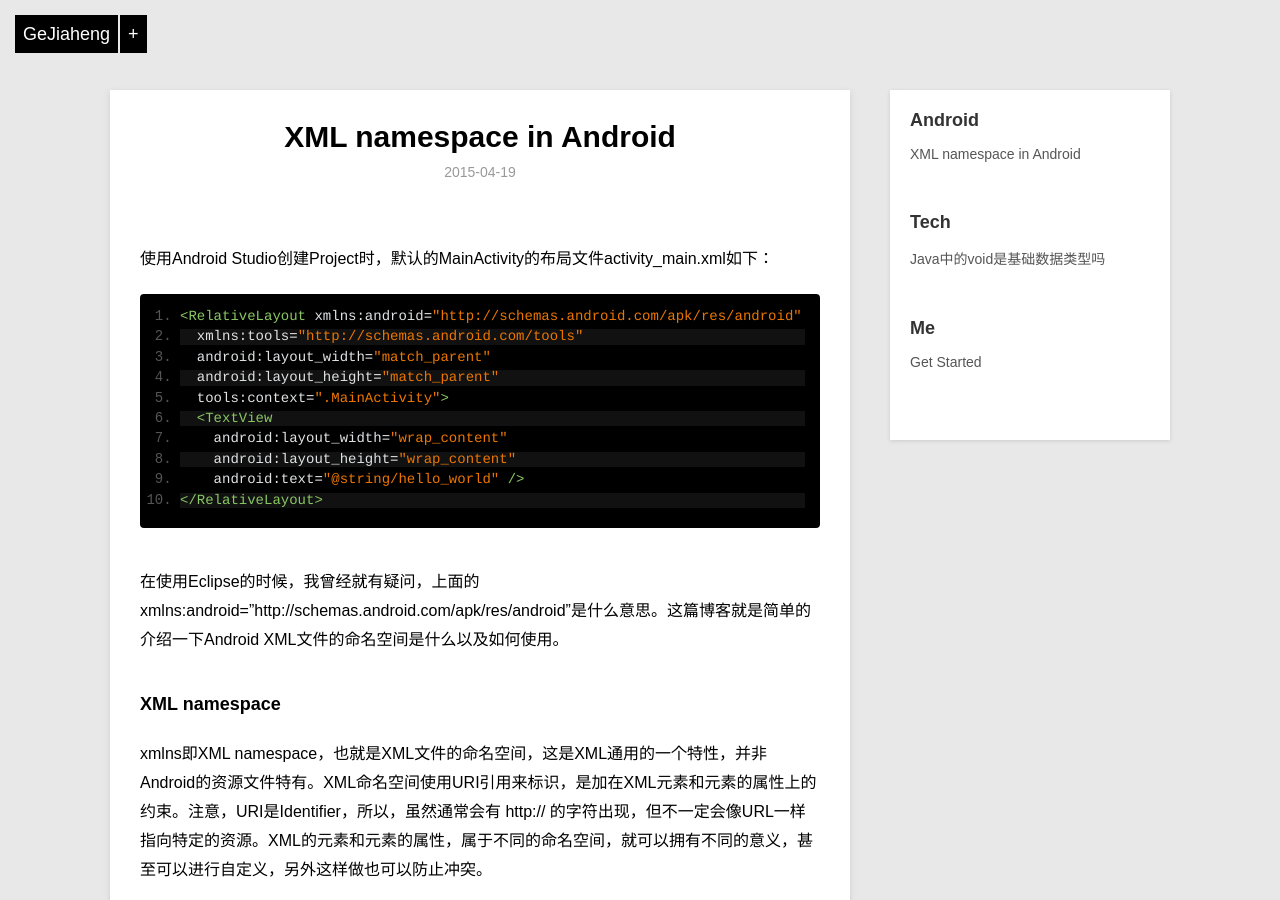
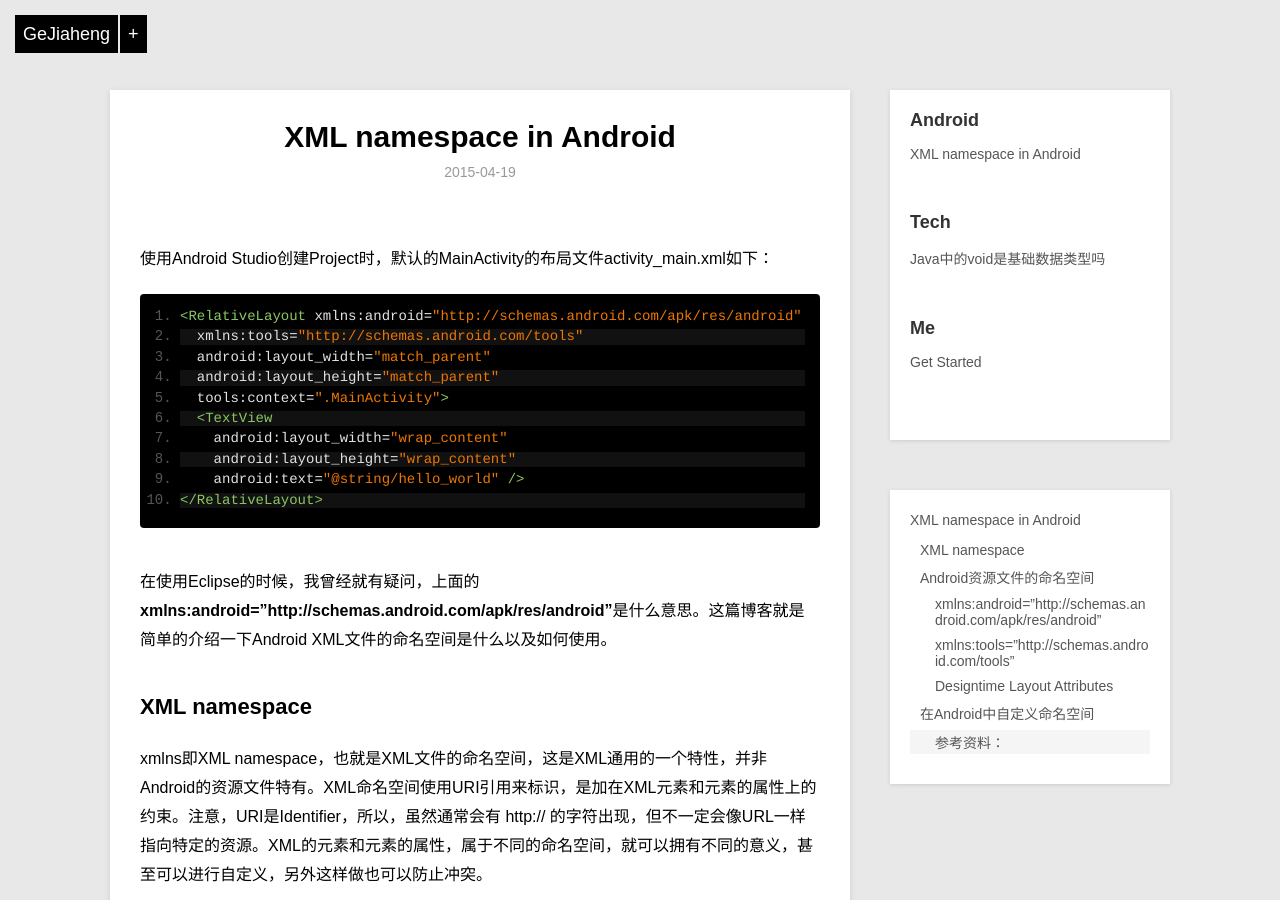
Before and after one commit to gejiaheng/gejiaheng.github.io, a Jekyll site: the page built from _posts/android/2015-4-19-XML-namespace-in-Android.md, in a window 1280 px wide and 900 px high. Built offline with Jekyll 4.4.1, drawn with Linux system fonts in a browser that asks for light colours; Markdown is read by kramdown in place of the engine named in the settings.

Commit message:
Correct some format errors

````diff
--- a/_posts/android/2015-4-19-XML-namespace-in-Android.md
+++ b/_posts/android/2015-4-19-XML-namespace-in-Android.md
@@ -20,9 +20,9 @@
 </RelativeLayout>
 ```
 
-在使用Eclipse的时候，我曾经就有疑问，上面的*xmlns:android="http://schemas.android.com/apk/res/android"*是什么意思。这篇博客就是简单的介绍一下Android XML文件的命名空间是什么以及如何使用。
+在使用Eclipse的时候，我曾经就有疑问，上面的**xmlns:android="http://schemas.android.com/apk/res/android"**是什么意思。这篇博客就是简单的介绍一下Android XML文件的命名空间是什么以及如何使用。
 
-###XML namespace
+##XML namespace
 xmlns即XML namespace，也就是XML文件的命名空间，这是XML通用的一个特性，并非Android的资源文件特有。XML命名空间使用URI引用来标识，是加在XML元素和元素的属性上的约束。注意，URI是Identifier，所以，虽然通常会有 *http://* 的字符出现，但不一定会像URL一样指向特定的资源。XML的元素和元素的属性，属于不同的命名空间，就可以拥有不同的意义，甚至可以进行自定义，另外这样做也可以防止冲突。
 
 我们可以这样定义XML namespace：
@@ -43,14 +43,15 @@
 
 这样XML的解析器就可以根据不同的命名空间来进行解析工作了。其实，这和Java中类的全限定名有些类似，可以有相同的类名，只要它们处于不同的包中，就还是两个不同的类，JVM是通过类的全限定名来加载类的。
 
-###Android资源文件的命名空间
+##Android资源文件的命名空间
 
-####xmlns:android="http://schemas.android.com/apk/res/android"
+###xmlns:android="http://schemas.android.com/apk/res/android"
 这是Android的Framework层解析XML布局文件默认的命名空间，android是它的别名，所以在View的属性前都会有*android:*的前缀，你也可以取其它的名字，但是这个命名空间的字符串标识符是唯一、不可更改的。
 
-####xmlns:tools="http://schemas.android.com/tools"
+###xmlns:tools="http://schemas.android.com/tools"
 Android还有另外一个常用的命名空间，URI是*"http://schemas.android.com/tools"*，它可以让工具提取XML文件的信息，并且在打包APK的时候去除掉此命名空间下的元素和属性，这样就不会影响运行时了。
 根据Android Tools的官网，下面举几个常用的例子：
+
 - tools:**ignore**
 这个属性可以用于任意XML元素，是以逗号分隔的Lint工具检查项目的ID，它会忽略此元素及其子元素中相应的Lint检查。
 
@@ -59,6 +60,7 @@
 ```
 
 Used by: Lint
+
 - tools:**targetApi**
 这个属性和Java类中的*@TargetApi*注解类似，用于指定XML元素运行的API等级，可以使用API等级的整数或者名称表示。
 
@@ -68,6 +70,7 @@
 ```
 
 Used by: Lint
+
 - tools:**locale**
 用于资源文件的根节点，指定资源的语言或者地区。
 
@@ -78,6 +81,7 @@
 ```
 
 Used by: Lint, Studio(关闭非英语资源文件的拼写检查)
+
 - tools:**context**
 通常用于XML布局文件的根节点，告诉工具这个布局文件是被哪个Activity使用（设计阶段，并非运行时）。这样做可以告诉Layout Editor此布局文件可以使用关联Activity的theme，我们就可以看到对应theme下此布局实时渲染的效果。
 
@@ -89,6 +93,7 @@
 ```
 
 Used by: Layout Editor in Studio & Eclipse, Lint
+
 - tools:**layout**
 我们通常都是动态使用Fragment类的，其实也可以直接在布局文件中使用fragment标签，此时，可以使用这个属性查看Fragment的对应布局的渲染效果。注意，这只是作为设计阶段的辅助，运行时你可以加载其它任意布局文件。
 
@@ -99,6 +104,7 @@
 ```
 
 Used by: Layout Editor in Studio & Eclipse
+
 - tools:**listitem | listheader | listfooter**
 这个属性可以用于AdapterView的子类，包括ListView, GridView和ExpandableListView等，告诉工具在设计阶段列表渲染使用的item布局，header和footer的布局。
 
@@ -111,6 +117,7 @@
 ```
 
 Used by: Layout Editor in Studio & Eclipse
+
 - tools:**showIn**
 为了方便布局的复用，我们会include某些公用的布局文件。在公用的布局文件的根元素中使用这个属性，可以在合适的上下文，也就是外围布局中渲染这个布局，看到全部的效果。
 
@@ -125,6 +132,7 @@
 ```
 
 Used by: Layout Editor in Studio
+
 - tools:**menu**
 这个属性告诉工具Action Bar使用的菜单资源文件。
 
@@ -139,6 +147,7 @@
 ```
 
 Used by: Layout Editor in Studio
+
 - tools:**actionBarNavMode**
 这个属性告诉工具Action Bar的导航模式，包括*"standard"*,*"list"*,*"tabs"*三种。
 
@@ -154,7 +163,7 @@
 
 Used by: Layout Editor in Studio
 
-####Designtime Layout Attributes
+###Designtime Layout Attributes
 既然我们上面说到的命名空间只是在设计时起作用，我们可以更进一步，覆写Framework提供的View的属性，只是在设计阶段查看界面渲染的效果，打包的时候会被去除，所以不会影响运行时。
 
 要使用这个功能，和上面一样，首先需要在布局的根元素中加入此命名空间的声明。然后，可以把所有原来以 *android:* 前缀开始的View的属性改为 *tools:* 前缀。而且，这两个命名空间下的属性可以同时出现，一个是设计阶段起作用，一个是运行时起作用，互不影响。
@@ -187,7 +196,7 @@
 
 这样我们就可以在工具渲染布局的时候动态控制View的可见性，十分方便。
 
-###在Android中自定义命名空间
+##在Android中自定义命名空间
 上面说的都是Android的Framework和开发工具定义的XML命名空间，我们来看看自定义XML命名空间的应用。我们在Android的开发中，偶尔会需要自定义View，自定义的View都是继承自Framework的 *android.view.View* 类或者它的子类。这个时候，如果我们想要除了Framework提供的属性以外的属性，就会用到自定义命名空间。
 
 首先，我们继承 *View* 类，并提供接受 *Context* 和 *AttributeSet* 作为参数的构造方法，这样就可以在XML布局中直接使用自定义View了。
@@ -201,6 +210,7 @@
 ```
 
 如果我们想要自定义属性，并且可以在XML布局文件中直接使用，请遵守以下4条：
+
 - 在```<declare-styleable>```资源元素下定义自定义属性
 - 在XML布局中声明属性值
 - 在运行时获取属性值
@@ -268,7 +278,8 @@
 
 注意，为了保证View处于正确的状态，上面的代码调用了 *invalidate()* 和 *requestLayout()* 两个方法。这样，你就可以在自定义的View类中根据自定义的属性控制View的行为了。
 
-参考资料：
+###参考资料：
+
 1. [Namespaces in XML 1.0 (Third Edition)](http://www.w3.org/TR/REC-xml-names/)
 2. [Android Tools Project Site - Tools Attributes](http://tools.android.com/tech-docs/tools-attributes#TOC-tools:context>)
 3. [Android Tools Project Site - Designtime Layout Attributes](http://tools.android.com/tips/layout-designtime-attributes)
````
